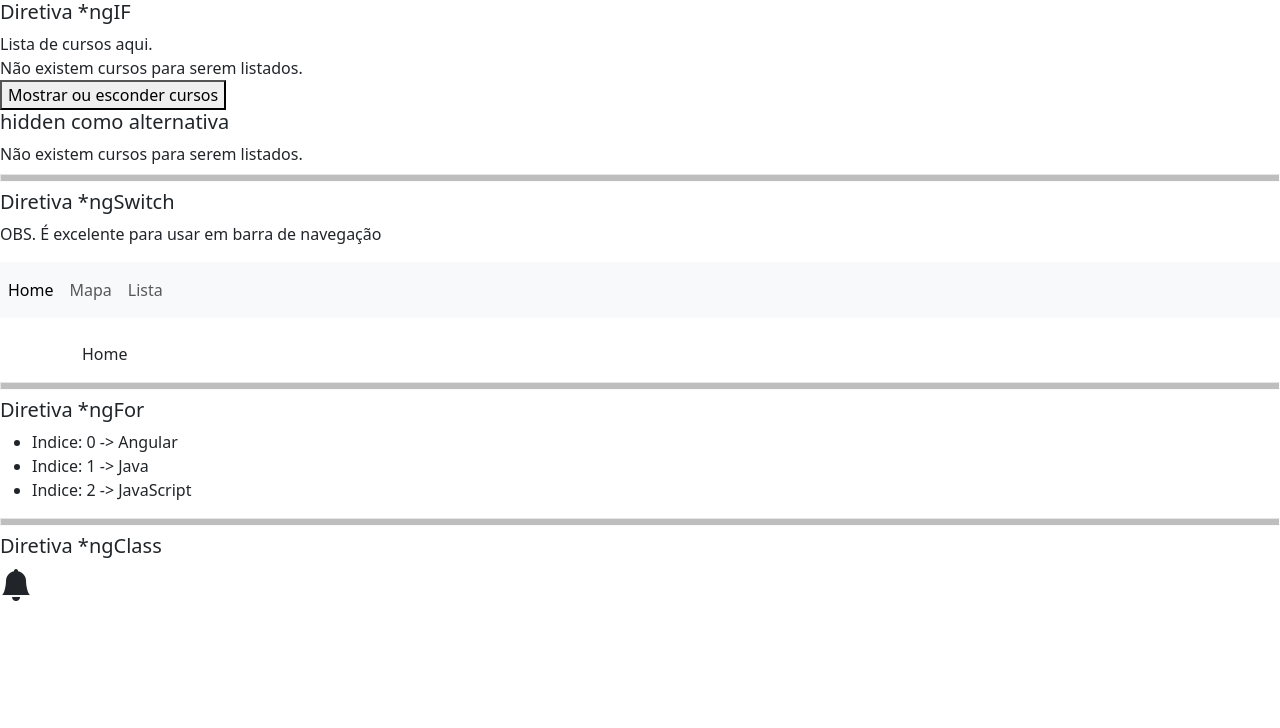
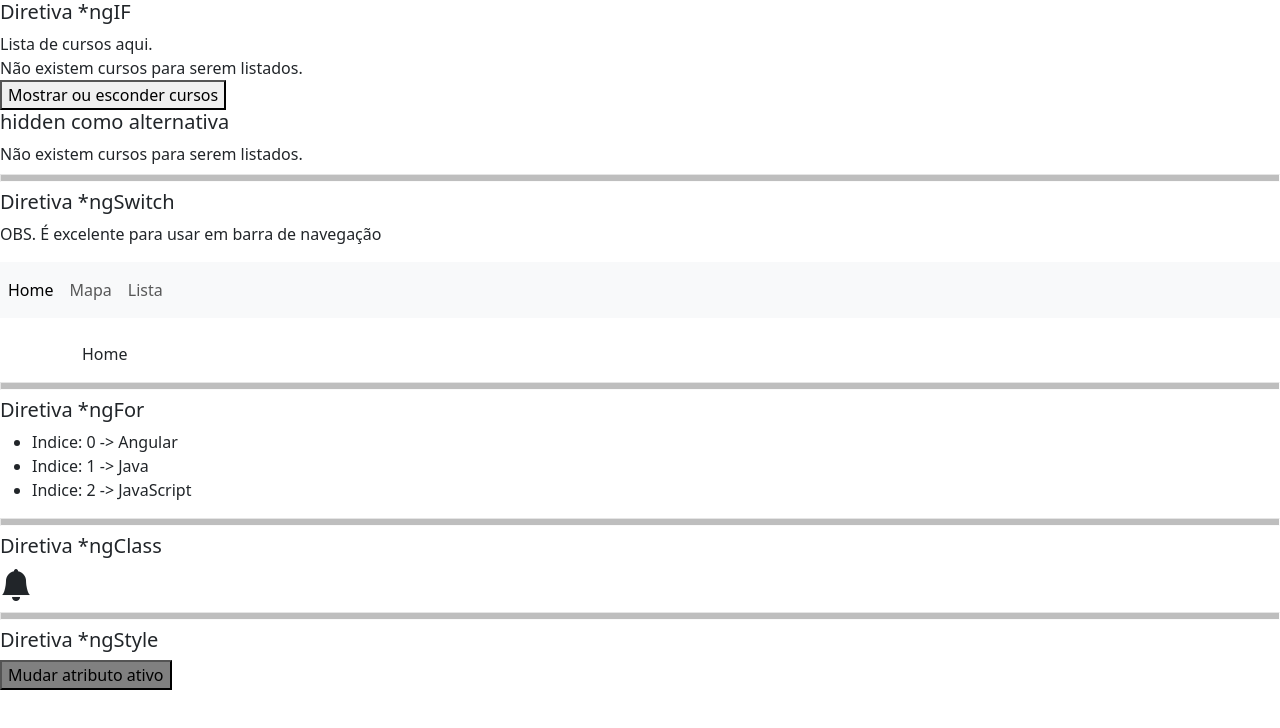
Before and after one commit to Daniel-Penelva/AprendendoAngular-parte3-tipos-diretivas, an Angular app: page / in a window 1280 px wide. Shown: the top 728 px of the page. Built offline with nearby package versions, Linux system fonts and the light colour scheme.

Commit message:
Diretivas: ngStyle

```diff
--- a/src/app/app.component.html
+++ b/src/app/app.component.html
@@ -11,3 +11,7 @@
 <hr size="10" width="100%">
 
 <app-diretiva-ng-class></app-diretiva-ng-class>
+
+<hr size="10" width="100%">
+
+<app-diretiva-ngstyle></app-diretiva-ngstyle>
--- /dev/null
+++ b/src/app/diretiva-ngstyle/diretiva-ngstyle.component.html
@@ -0,0 +1,26 @@
+<h5>Diretiva *ngStyle</h5>
+
+<!-- Sem diretiva ngStyle
+
+<button
+  [style.backgroundColor] = "ativo ? 'blue' : 'gray' "
+  [style.color] = "ativo ? 'white' : 'black' "
+  [style.fontWeight] = "ativo ? 'bold' : 'normal' "
+  [style.fontSize] = "ativo ? 'tamanhoFonte' : 'px' "
+  (click)="mudarAtivo()"
+> Mudar atributo ativo </button>
+
+<br>
+
+<input type="text"  [(ngModel)]="tamanhoFonte">
+-->
+
+
+<button
+   [ngStyle]="{
+    'backgroundColor': ativo ? 'blue' : 'gray' ,
+    'color': ativo ? 'white' : 'black',
+    'fontWeight': ativo ? 'bold' : 'normal',
+    'fontSize': ativo ? 'tamanhoFonte' : 'px'
+   }"
+> Mudar atributo ativo </button>
--- /dev/null
+++ b/src/app/diretiva-ngstyle/diretiva-ngstyle.component.ts
@@ -0,0 +1,22 @@
+import { Component, OnInit } from '@angular/core';
+
+@Component({
+  selector: 'app-diretiva-ngstyle',
+  templateUrl: './diretiva-ngstyle.component.html',
+  styleUrls: ['./diretiva-ngstyle.component.css']
+})
+export class DiretivaNgstyleComponent implements OnInit {
+
+  ativo: boolean = false;
+  tamanhoFonte: number = 10;
+
+  constructor() { }
+
+  ngOnInit(): void {
+  }
+
+  mudarAtivo(){
+    this.ativo = !this.ativo;
+  }
+
+}
```
Also changed, not shown: src/app/app.module.ts (+8 -3 lines), src/app/diretiva-ngstyle/diretiva-ngstyle.component.css (added), 1 other file (tests, documents, lock files or other folders).
